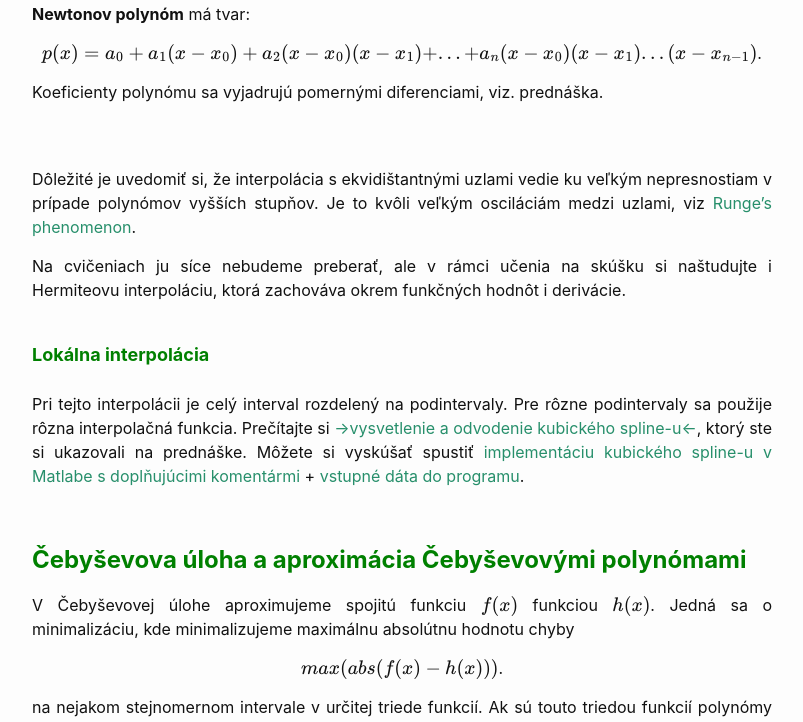
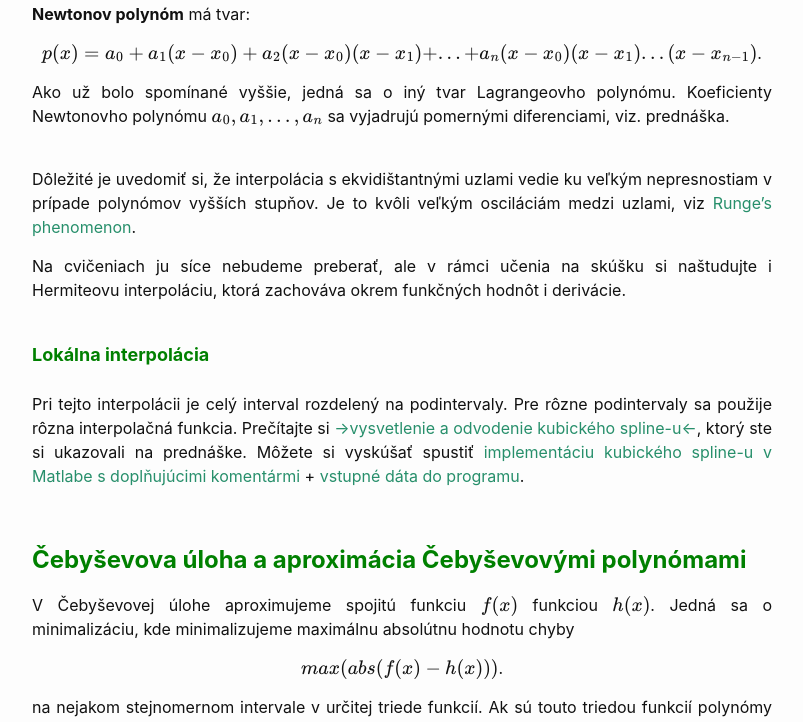
Before and after one commit to maslarova/maslarova.github.io, a Jekyll site: the page built from _posts/2021-03-18-cvicenie5.md, in a window 1280 px wide and 900 px high, scrolled down 2160 px, cut to the strip 178-900 px from the top of the window. Shown: the whole strip, without its empty margins (238-1041 px from the left). Built offline with Jekyll 4.4.1, drawn with Linux system fonts in a browser that asks for light colours.

Commit message:
2021-03-18-cvicenie5.md

```diff
--- a/_posts/2021-03-18-cvicenie5.md
+++ b/_posts/2021-03-18-cvicenie5.md
@@ -171,11 +171,7 @@ Prejdite aj [->príklad<-](http://maslarova.github.io/cvicenie5/priklad_nevill.p
 {: .centering}
 $$p(x) = a_0 + a_1(x-x_0) + a_2 (x-x_0)(x-x_1) + ... + a_n (x-x_0)(x-x_1)...(x-x_{n-1})$$.
 
-Koeficienty polynómu sa vyjadrujú pomernými diferenciami, viz. prednáška.
-<br />
-<br />
-
-
+Ako už bolo spomínané vyššie, jedná sa o iný tvar Lagrangeovho polynómu. Koeficienty Newtonovho polynómu $a_0, a_1,..., a_n$ sa vyjadrujú pomernými diferenciami, viz. prednáška.
 
  <br />
 Dôležité je uvedomiť si, že interpolácia s ekvidištantnými uzlami vedie ku veľkým nepresnostiam v prípade polynómov vyšších stupňov. Je to kvôli veľkým osciláciám medzi uzlami, viz [Runge's phenomenon](https://en.wikipedia.org/wiki/Runge%27s_phenomenon).
```
